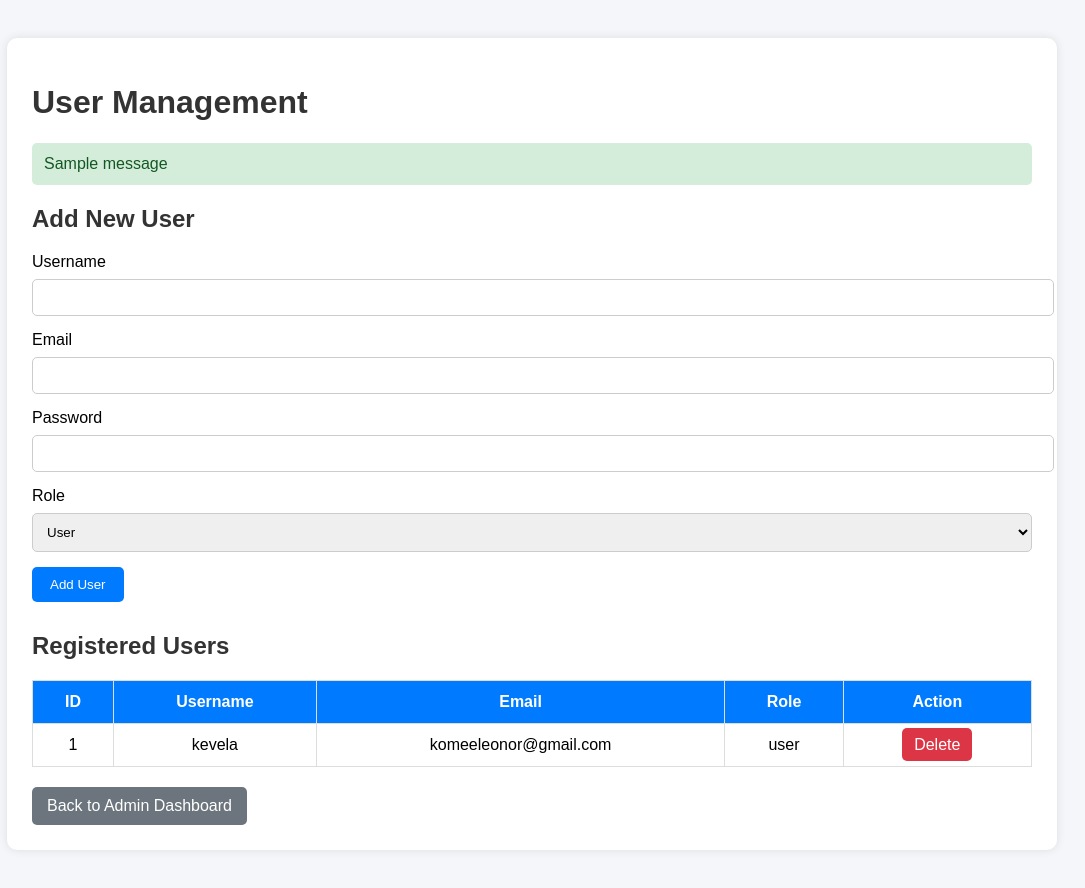
After one commit to Ella-Leo/Cyberthreat-Detection-And-Prediction-Using-Machine_Learning, a Flask app: page /manage_users in a window 1280 px wide. The commit adds this page. Shown: the whole page, without its empty margins (108-1193 px from the left). Run offline with Flask 3, Linux system fonts and the light colour scheme; a user stored in the database is signed in; one stand-in notice (Sample message) is shown.

Commit message:
Updated SOC dashboard routes, threat prediction, and templates

```diff
--- a/app/app.py
+++ b/app/app.py
@@ -1,10 +1,19 @@
-from flask import Flask, render_template, request, redirect, url_for
+from flask import Flask, render_template, request, redirect, url_for, flash, send_file, send_from_directory
 from flask_sqlalchemy import SQLAlchemy
 from flask_bcrypt import Bcrypt
 from flask_login import LoginManager, UserMixin, login_user, login_required, logout_user, current_user
 from sqlalchemy.exc import IntegrityError
 
+import pandas as pd
+import os
+from datetime import datetime
+from fpdf import FPDF
+
 app = Flask(__name__)
+
+REPORT_FOLDER = "reports"
+os.makedirs(REPORT_FOLDER, exist_ok=True)
+
 app.config['SECRET_KEY'] = 'supersecretkey'
 app.config['SQLALCHEMY_DATABASE_URI'] = 'sqlite:///users.db'
 
@@ -113,6 +122,183 @@ def admin_dashboard():
     return render_template("admin_dashboard.html", user=current_user)
 
 
+# ---------------- SOC DASHBOARD (STREAMLIT REDIRECT) ----------------
+STREAMLIT_URL = "http://localhost:8501"  # later change to deployed Streamlit URL
+
+@app.route("/soc_dashboard")
+@login_required
+def soc_dashboard():
+    return redirect(STREAMLIT_URL)
+
+
+REPORT_FOLDER = "generated_reports"
+os.makedirs(REPORT_FOLDER, exist_ok=True)
+
+@app.route("/generate_reports")
+@login_required
+def generate_reports():
+    reports = os.listdir(REPORT_FOLDER)
+    return render_template("generate_reports.html", reports=reports)
+
+
+@app.route("/generate_reports/create/<filetype>")
+@login_required
+def create_report(filetype):
+    # MOCK DATA (replace with DB later)
+    data = {
+        "threat": ["SQL Injection", "DDoS", "Phishing"],
+        "severity": ["High", "Critical", "Medium"],
+        "time": [datetime.now(), datetime.now(), datetime.now()]
+    }
+
+    df = pd.DataFrame(data)
+
+    filename = f"report_{datetime.now().strftime('%Y%m%d%H%M%S')}.{filetype}"
+    path = os.path.join(REPORT_FOLDER, filename)
+
+    if filetype == "csv":
+        df.to_csv(path, index=False)
+
+    elif filetype == "pdf":
+        pdf = FPDF()
+        pdf.add_page()
+        pdf.set_font("Arial", size=12)
+
+        for i in range(len(df)):
+            pdf.cell(200, 10, txt=str(df.iloc[i].to_dict()), ln=True)
+
+        pdf.output(path)
+
+    flash("Report generated successfully!", "success")
+    return redirect(url_for("generate_reports"))
+
+@app.route("/download_report/<filename>")
+@login_required
+def download_report(filename):
+    return send_from_directory(
+        REPORT_FOLDER,
+        filename,
+        as_attachment=True
+    )
+
+@app.route("/delete_report/<filename>")
+@login_required
+def delete_report(filename):
+    path = os.path.join(REPORT_FOLDER, filename)
+
+    if os.path.exists(path):
+        os.remove(path)
+        flash("Report deleted successfully!", "success")
+    else:
+        flash("File not found!", "danger")
+
+    return redirect(url_for("generate_reports"))
+
+
+@app.route("/manage_users", methods=["GET", "POST"])
+@login_required
+def manage_users():
+    if request.method == "POST":
+
+        username = request.form.get("username")
+        email = request.form.get("email")
+        password = request.form.get("password")
+        role = request.form.get("role")
+
+        # Check required fields
+        if not username or not email or not password:
+            flash("All fields are required.", "danger")
+            return redirect(url_for("manage_users"))
+
+        # Check duplicates
+        existing_user = User.query.filter_by(email=email).first()
+        if existing_user:
+            flash("Email already exists.", "danger")
+            return redirect(url_for("manage_users"))
+
+        # Hash password
+        hashed_password = bcrypt.generate_password_hash(password).decode("utf-8")
+
+        # Create user
+        new_user = User(
+            username=username,
+            email=email,
+            password=hashed_password,
+            role=role
+        )
+
+        db.session.add(new_user)
+        db.session.commit()
+
+        flash("User added successfully", "success")
+        return redirect(url_for("manage_users"))
+
+    users = User.query.all()
+    return render_template("manage_users.html", users=users)
+
+@app.route("/manage_users", methods=["GET", "POST"])
+@login_required
+def manage_users():
+
+     # restrict to admin only
+    if current_user.role != "admin":
+        flash("Access denied. Admins only.", "danger")
+        return redirect(url_for("dashboard"))
+
+    if request.method == "POST":
+
+        username = request.form.get("username")
+        email = request.form.get("email")
+        password = request.form.get("password")
+        role = request.form.get("role")
+
+        # Validation
+        if not username or not email or not password:
+            flash("All fields are required", "danger")
+            return redirect(url_for("manage_users"))
+
+        # Check if user already exists
+        existing_user = User.query.filter_by(email=email).first()
+        if existing_user:
+            flash("Email already exists", "danger")
+            return redirect(url_for("manage_users"))
+
+        # Hash password
+        hashed_password = bcrypt.generate_password_hash(password).decode("utf-8")
+
+        # Create user
+        new_user = User(
+            username=username,
+            email=email,
+            password=hashed_password,
+            role=role
+        )
+
+        db.session.add(new_user)
+        db.session.commit()
+
+        flash("User added successfully", "success")
+        return redirect(url_for("manage_users"))
+
+    # GET request → show all users
+    users = User.query.all()
+    return render_template("manage_users.html", users=users)
+
+@app.route("/delete_user/<int:user_id>")
+@login_required
+def delete_user(user_id):
+
+    if current_user.role != "admin":
+        flash("Access denied. Admins only.", "danger")
+        return redirect(url_for("dashboard"))
+
+    user = User.query.get_or_404(user_id)
+
+    db.session.delete(user)
+    db.session.commit()
+
+    flash("User deleted successfully", "success")
+    return redirect(url_for("manage_users"))
 # ---------------- LOGOUT ----------------
 @app.route("/logout")
 @login_required
--- /dev/null
+++ b/app/templates/manage_users.html
@@ -0,0 +1,184 @@
+<!DOCTYPE html>
+<html lang="en">
+<head>
+    <meta charset="UTF-8">
+    <title>Manage Users</title>
+
+    <style>
+        body {
+            font-family: Arial, sans-serif;
+            background: #f4f6f9;
+            padding: 30px;
+        }
+
+        .container {
+            max-width: 1000px;
+            margin: auto;
+            background: white;
+            padding: 25px;
+            border-radius: 10px;
+            box-shadow: 0 0 10px rgba(0,0,0,0.1);
+        }
+
+        h1, h2 {
+            color: #333;
+        }
+
+        form {
+            margin-bottom: 30px;
+        }
+
+        input, select {
+            width: 100%;
+            padding: 10px;
+            margin-top: 8px;
+            margin-bottom: 15px;
+            border: 1px solid #ccc;
+            border-radius: 5px;
+        }
+
+        button {
+            background: #007bff;
+            color: white;
+            border: none;
+            padding: 10px 18px;
+            border-radius: 5px;
+            cursor: pointer;
+        }
+
+        button:hover {
+            background: #0056b3;
+        }
+
+        table {
+            width: 100%;
+            border-collapse: collapse;
+        }
+
+        table th,
+        table td {
+            padding: 12px;
+            border: 1px solid #ddd;
+            text-align: center;
+        }
+
+        table th {
+            background: #007bff;
+            color: white;
+        }
+
+        .delete-btn {
+            background: #dc3545;
+            text-decoration: none;
+            color: white;
+            padding: 8px 12px;
+            border-radius: 5px;
+        }
+
+        .delete-btn:hover {
+            background: #b02a37;
+        }
+
+        .flash {
+            padding: 12px;
+            margin-bottom: 15px;
+            border-radius: 5px;
+            background: #d4edda;
+            color: #155724;
+        }
+
+        .back-btn {
+            display: inline-block;
+            margin-top: 20px;
+            text-decoration: none;
+            background: #6c757d;
+            color: white;
+            padding: 10px 15px;
+            border-radius: 5px;
+        }
+
+        .back-btn:hover {
+            background: #545b62;
+        }
+    </style>
+</head>
+<body>
+
+<div class="container">
+
+    <h1>User Management</h1>
+
+    <!-- Flash Messages -->
+    {% with messages = get_flashed_messages(with_categories=true) %}
+        {% if messages %}
+            {% for category, message in messages %}
+                <div class="flash">
+                    {{ message }}
+                </div>
+            {% endfor %}
+        {% endif %}
+    {% endwith %}
+
+    <h2>Add New User</h2>
+
+    <form method="POST">
+
+        <label>Username</label>
+        <input type="text" name="username" required>
+
+        <label>Email</label>
+        <input type="email" name="email" required>
+
+        <label>Password</label>
+        <input type="password" name="password" required>
+
+        <label>Role</label>
+        <select name="role">
+            <option value="user">User</option>
+            <option value="admin">Admin</option>
+        </select>
+
+        <button type="submit">Add User</button>
+
+    </form>
+
+    <h2>Registered Users</h2>
+
+    <table>
+        <thead>
+            <tr>
+                <th>ID</th>
+                <th>Username</th>
+                <th>Email</th>
+                <th>Role</th>
+                <th>Action</th>
+            </tr>
+        </thead>
+
+        <tbody>
+            {% for user in users %}
+            <tr>
+                <td>{{ user.id }}</td>
+                <td>{{ user.username }}</td>
+                <td>{{ user.email }}</td>
+                <td>{{ user.role }}</td>
+                <td>
+                    <a href="{{ url_for('delete_user', user_id=user.id) }}"
+                       class="delete-btn"
+                       onclick="return confirm('Delete this user?')">
+                        Delete
+                    </a>
+                </td>
+            </tr>
+            {% endfor %}
+        </tbody>
+    </table>
+
+    <a href="{{ url_for('admin_dashboard') }}" class="back-btn">
+        Back to Admin Dashboard
+    </a>
+
+</div>
+
+</body>
+</html>
```
Also changed, not shown: app/templates/admin_dashboard.html (+4 -4 lines), app/templates/base.html (added, +54 -0 lines), app/templates/manage_users2.html (added, +39 -0 lines), app/templates/prediction.html (added, +42 -0 lines), app/templates/reports.html (added, +20 -0 lines), app/templates/soc_dashboard_embed.html (added, +14 -0 lines), app/templates/threat_prediction.html (added, +138 -0 lines), 4 other files.
